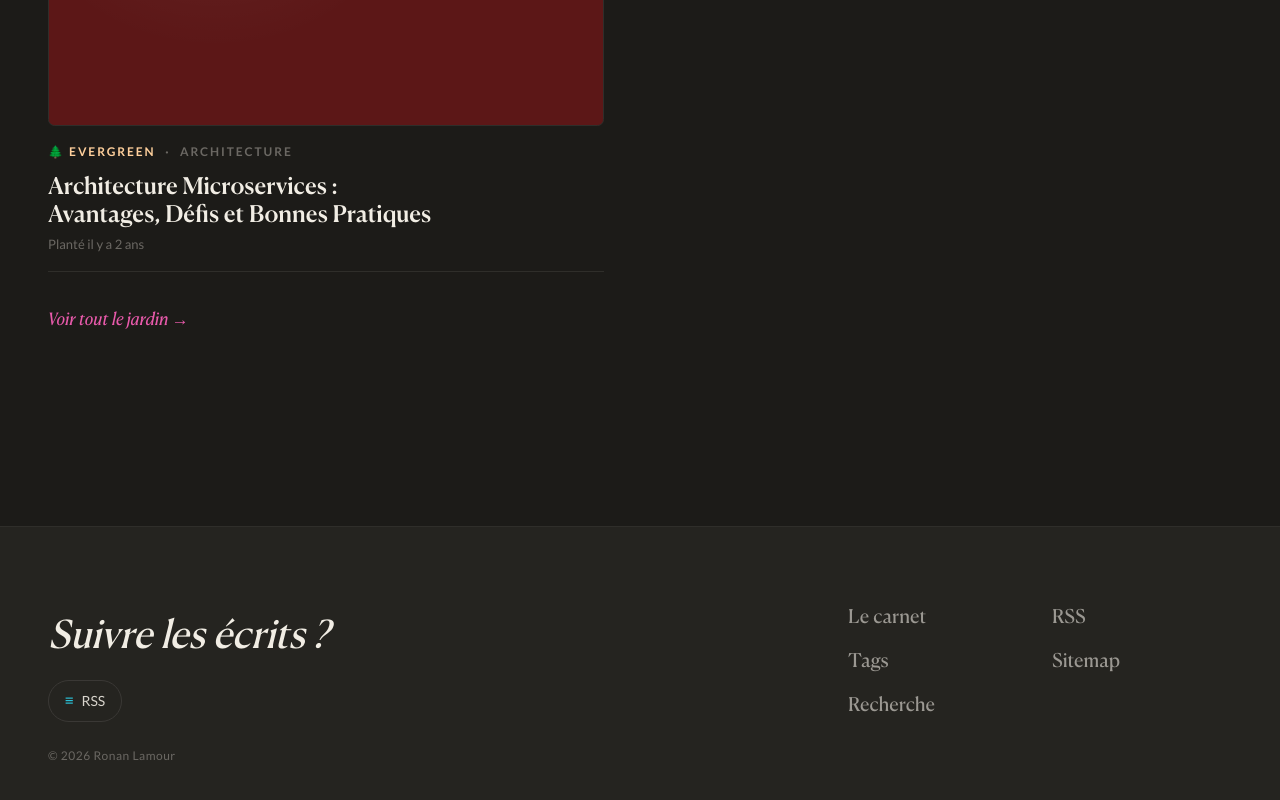
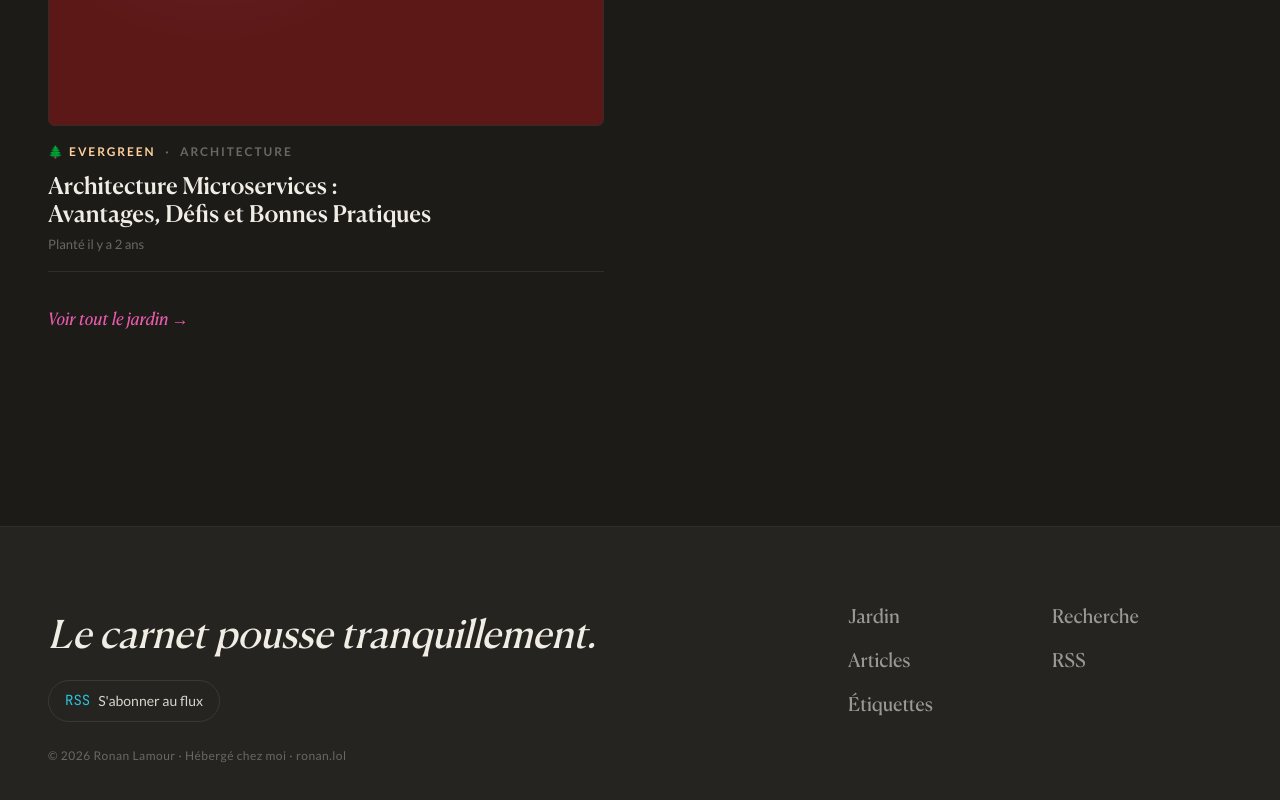
Before and after one commit to r9r-dev/blog-ronan-lol, an Astro site: page / in a window 1280 px wide. Shown: the part 2079-2879 px from the top of the page. Built offline with nearby package versions, Linux system fonts and the light colour scheme; Astro itself is replaced by a stand-in of ours.

Commit message:
feat(footer,nginx): reskin footer + immutable cache for /fonts/
Footer drops legacy nav and uses the new /jardin & /articles structure.
nginx serves Canela woff2 with 1-year immutable Cache-Control.

```diff
--- a/src/components/Footer.astro
+++ b/src/components/Footer.astro
@@ -4,24 +4,25 @@ const year = new Date().getFullYear();
 
 <footer class="site-footer">
   <div class="site-footer-inner">
-    <div class="site-footer-block site-footer-block--main">
-      <p class="site-footer-headline">Suivre les écrits&nbsp;?</p>
-      <a class="site-footer-rss" href="/rss.xml" rel="alternate" type="application/rss+xml">
-        <span class="site-footer-rss-icon" aria-hidden="true">≡</span>
-        RSS
+    <div class="site-footer-block">
+      <p class="site-footer-headline">Le carnet pousse <em>tranquillement</em>.</p>
+      <a href="/rss.xml" class="site-footer-rss">
+        <span class="site-footer-rss-icon">RSS</span>
+        <span>S'abonner au flux</span>
       </a>
-      <p class="site-footer-copyright">© {year} Ronan Lamour</p>
+      <p class="site-footer-copyright">© {year} Ronan Lamour · Hébergé chez moi · ronan.lol</p>
     </div>
-    <div class="site-footer-block site-footer-block--nav">
+
+    <nav class="site-footer-block site-footer-block--nav" aria-label="Plan du site">
       <ul class="site-footer-list">
-        <li><a href="/">Le carnet</a></li>
-        <li><a href="/tags">Tags</a></li>
-        <li><a href="/search">Recherche</a></li>
+        <li><a href="/jardin">Jardin</a></li>
+        <li><a href="/articles">Articles</a></li>
+        <li><a href="/tags">Étiquettes</a></li>
       </ul>
       <ul class="site-footer-list site-footer-list--meta">
+        <li><a href="/search">Recherche</a></li>
         <li><a href="/rss.xml">RSS</a></li>
-        <li><a href="/sitemap-index.xml">Sitemap</a></li>
       </ul>
-    </div>
+    </nav>
   </div>
 </footer>
```
Also changed, not shown: 1 other file.
